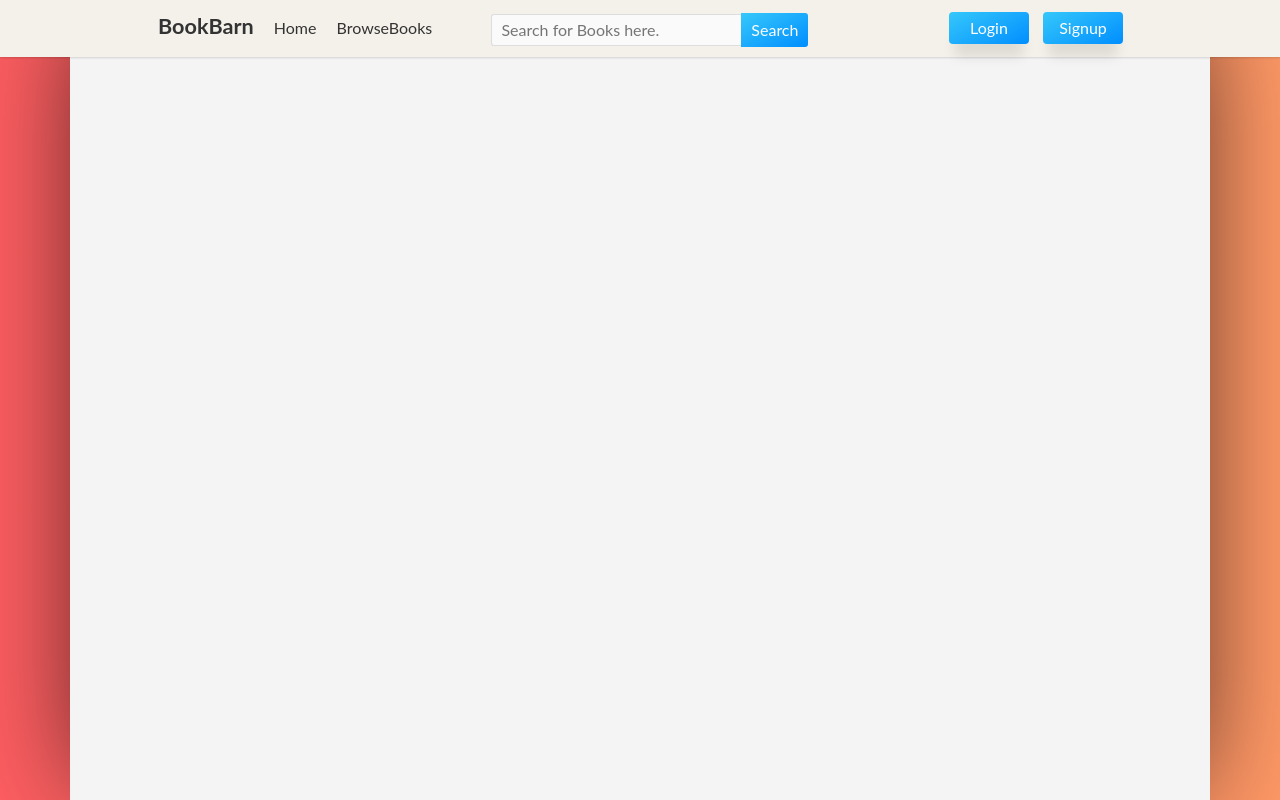
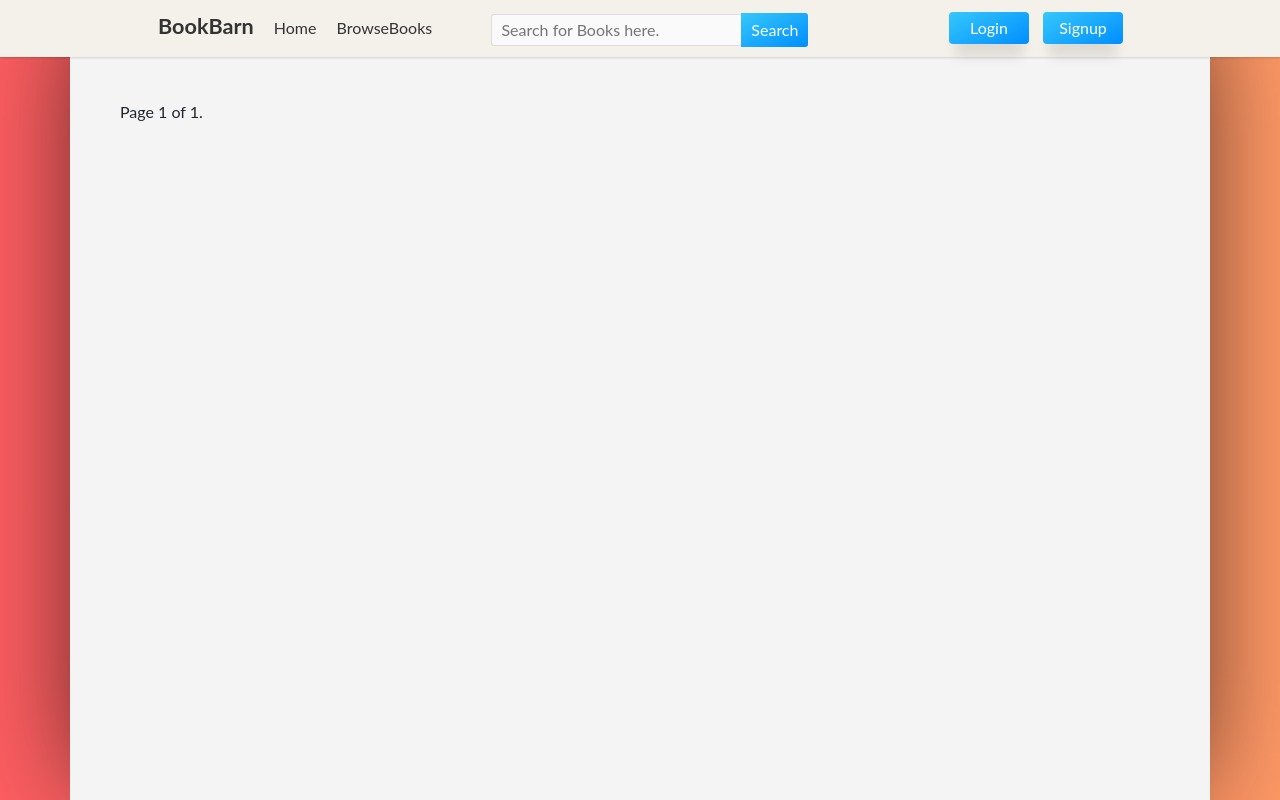
Before and after one commit to k3v007/BookBarn-OnlineBookStore, a Django app: page /categories/ in a window 1280 px wide. Run offline with Django 3.2, Linux system fonts and the light colour scheme; data that the repository does not hold is empty; some libraries are stand-ins or nearby versions.

Commit message:
Testing pagination - changes in views.py and categorylist.html of BookBarnApp

```diff
--- a/BookBarnV2/BookBarnApp/views.py
+++ b/BookBarnV2/BookBarnApp/views.py
@@ -8,6 +8,7 @@ from django.http import HttpResponseRedirect, HttpResponse
 from django.urls import reverse
 from django.contrib.auth.decorators import login_required
 from django.contrib.auth import logout
+from django.core.paginator import Paginator, EmptyPage, PageNotAnInteger
 from CartApp.models import Cart
 # from django.db import connection
 
@@ -52,7 +53,10 @@ def categoryView(request, gid):
 
 # To show list of categories
 def categoryListView(request):
-    genres_list = Genres.objects.all()
+    genres = Genres.objects.all()
+    paginator = Paginator(genres, 25) # Show 25 contacts per page
+    page = request.GET.get('page')
+    genres_list = paginator.get_page(page)
     return render(request, 'BookBarnApp/categorylist.html', {'categories':genres_list})
 
 
--- a/BookBarnV2/Templates/BookBarnApp/categorylist.html
+++ b/BookBarnV2/Templates/BookBarnApp/categorylist.html
@@ -17,7 +17,28 @@
 			         <a class="categoryListLink" href="{% url 'categoryView' gid=category.gid %}"><li class="categoryListItem">{{ category.gName }}</li></a>
 			        {% endfor %}
 			    </ul>
-    		</div>
+			</div>
+
+			<!-- Testing pagination -->
+			<div class="pagination">
+				<span class="step-links">
+					{% if categories.has_previous %}
+						<a href="?page=1">&laquo; first</a>
+						<a href="?page={{ categories.previous_page_number }}">previous</a>
+					{% endif %}
+
+					<span class="current">
+						Page {{ categories.number }} of {{ categories.paginator.num_pages }}.
+					</span>
+
+					{% if categories.has_next %}
+						<a href="?page={{ categories.next_page_number }}">next</a>
+						<a href="?page={{ categories.paginator.num_pages }}">last &raquo;</a>
+					{% endif %}
+				</span>
+			</div>
+
+
     	</div>
     </div>
 </div>
```
